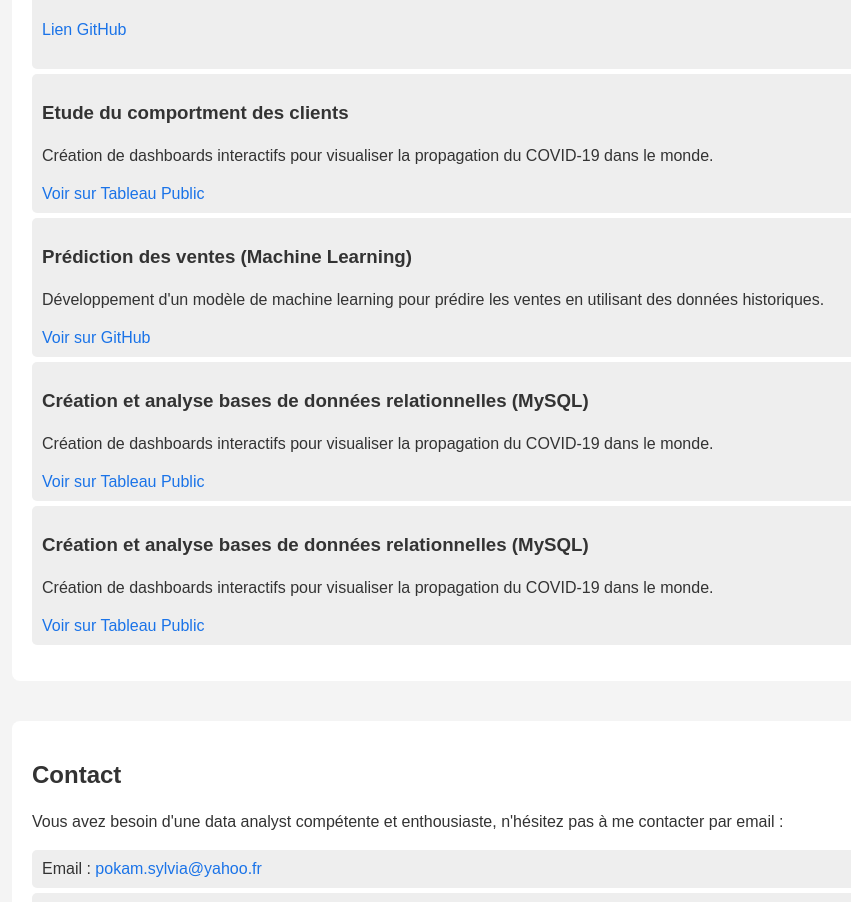
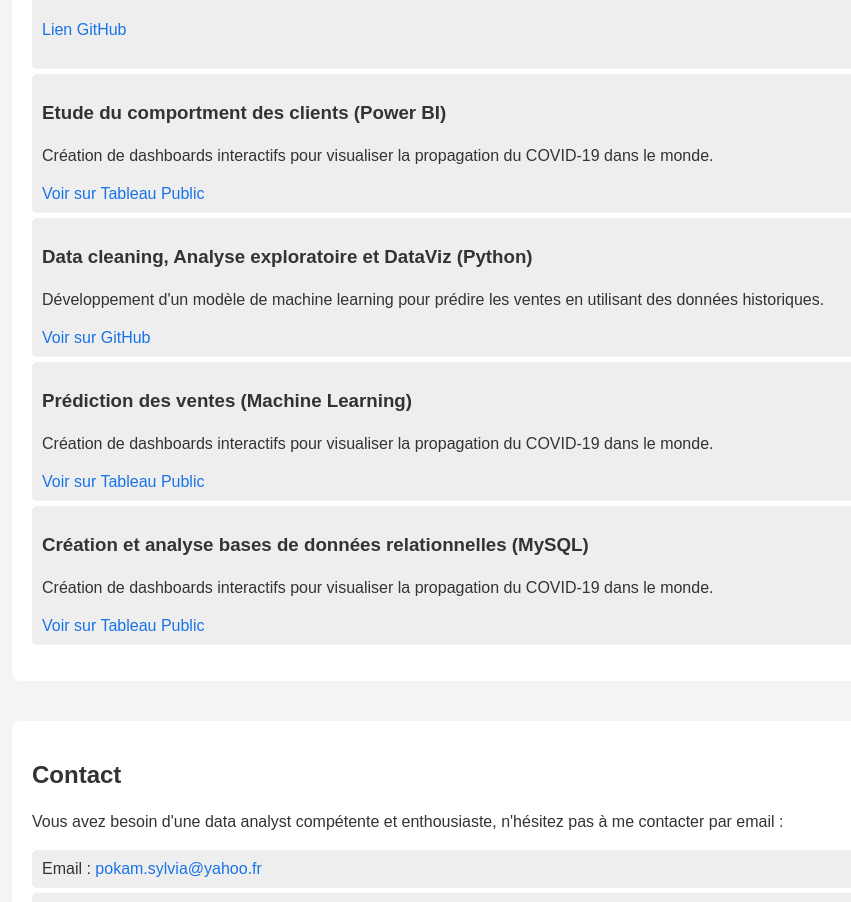
Before and after one commit to SylviaPokam89/Sylvia-POKAM.github.io, a plain HTML site: page index.html in a window 1280 px wide. Shown: the part 2682-3584 px from the top of the page, without its empty margins (116-967 px from the left). Drawn offline with Linux system fonts and the light colour scheme.

Commit message:
Update index.html

```diff
--- a/index.html
+++ b/index.html
@@ -173,17 +173,17 @@
 		<p><a href="https://github.com/SylviaPokam89/PowerBI" target="_blank">Lien GitHub</a></p>
             </li>
 	    <li>
-                <h3>Etude du comportment des clients</h3>
+                <h3>Etude du comportment des clients (Power BI)</h3>
                 <p>Création de dashboards interactifs pour visualiser la propagation du COVID-19 dans le monde.</p>
                 <a href="https://public.tableau.com/votre-lien-tableau" target="_blank">Voir sur Tableau Public</a>
             </li>
             <li>
-                <h3>Prédiction des ventes (Machine Learning)</h3>
+                <h3>Data cleaning, Analyse exploratoire et DataViz (Python)</h3>
                 <p>Développement d'un modèle de machine learning pour prédire les ventes en utilisant des données historiques.</p>
                 <a href="https://github.com/votre-username/projet-churn" target="_blank">Voir sur GitHub</a>
             </li>
             <li>
-                <h3>Création et analyse bases de données relationnelles (MySQL)</h3>
+                <h3>Prédiction des ventes (Machine Learning)</h3>
                 <p>Création de dashboards interactifs pour visualiser la propagation du COVID-19 dans le monde.</p>
                 <a href="https://public.tableau.com/votre-lien-tableau" target="_blank">Voir sur Tableau Public</a>
             </li>
```
